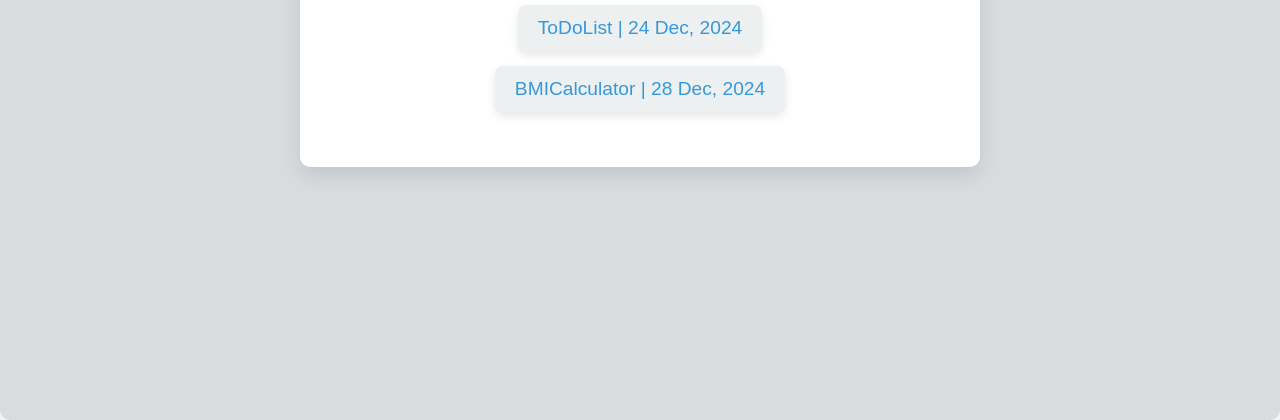
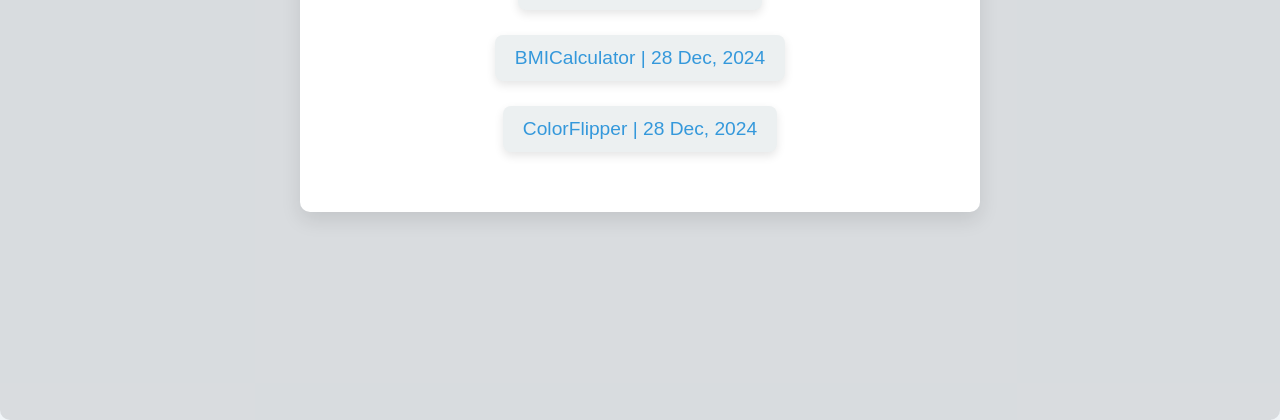
Before and after one commit to vickvey/VJS, a plain HTML site: page index.html in a window 1280 px wide. Shown: the part 380-800 px from the top of the page. Drawn offline with Linux system fonts and the light colour scheme.

Commit message:
Update index.html

```diff
--- a/index.html
+++ b/index.html
@@ -36,6 +36,7 @@
         }
 
         li {
+            padding: 5px;
             margin: 15px 0;
         }
 
@@ -122,6 +123,7 @@
         <ul>
             <li><a href="./ToDoList/index.html">ToDoList | 24 Dec, 2024</a></li>
             <li><a href="./BMICalculator/index.html">BMICalculator | 28 Dec, 2024</a></li>
+            <li><a href="./ColorFlipper/index.html">ColorFlipper | 28 Dec, 2024</a></li>
         </ul>
     </div>
 </body>
```
